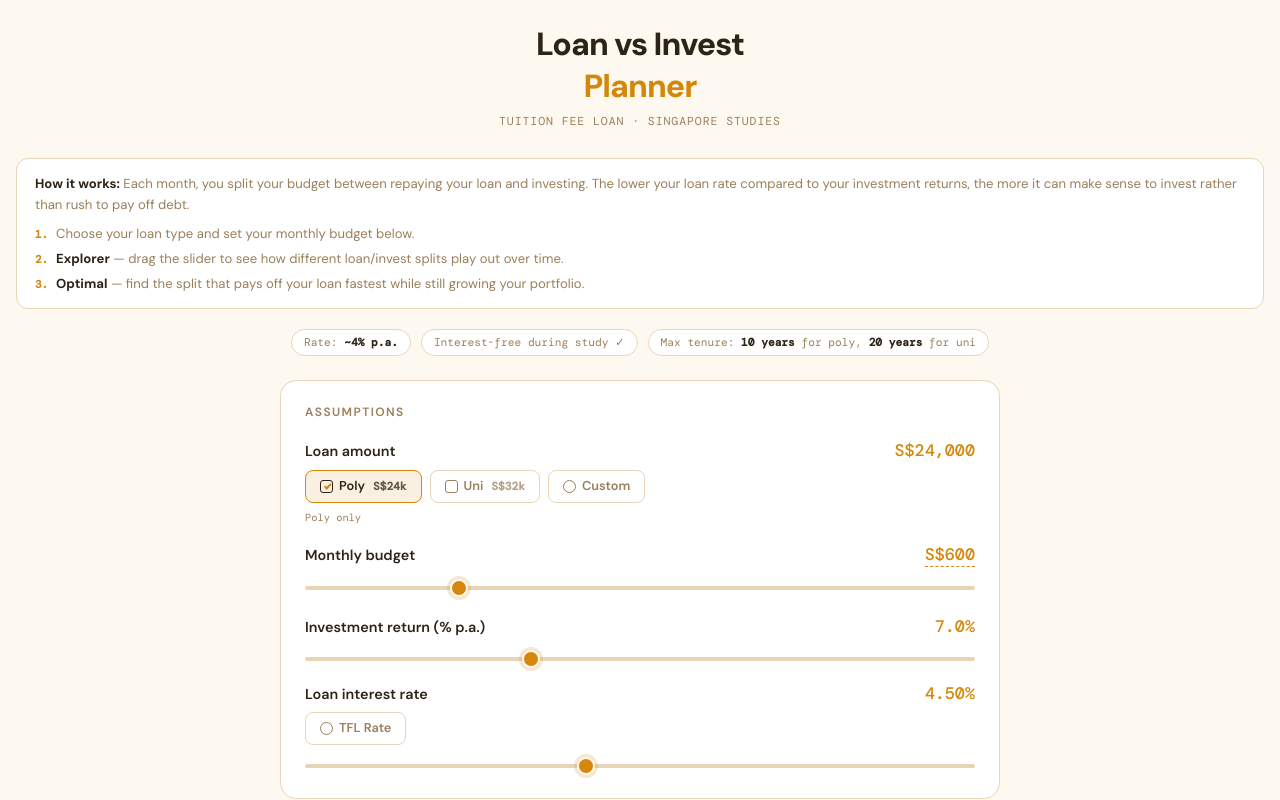
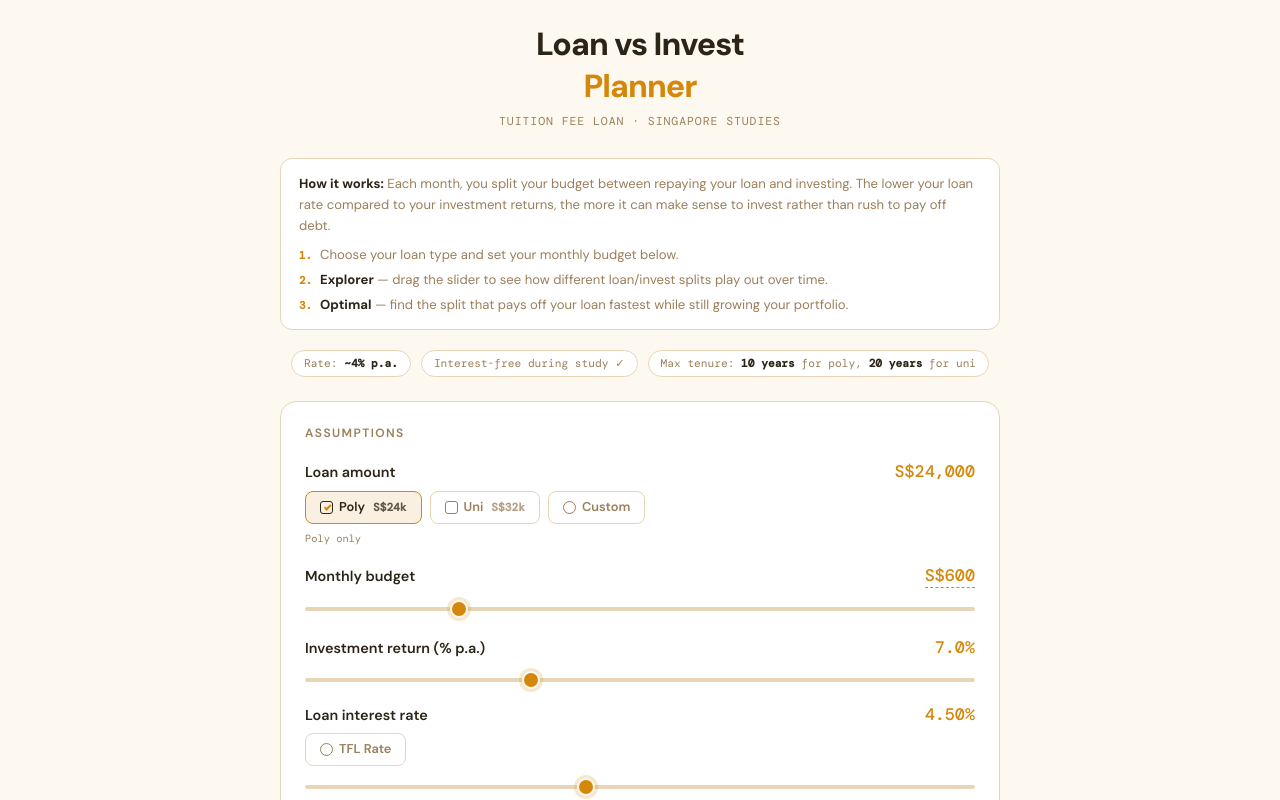
Before and after one commit to myriosMin/student-loan-vs-invest, a Next.js app: page / in a window 1280 px wide. Shown: the top 800 px of the page. Built offline with nearby package versions, Linux system fonts and the light colour scheme.

Commit message:
fix: normalize guide card width with other centered sections

```diff
--- a/app/globals.css
+++ b/app/globals.css
@@ -54,7 +54,8 @@ body {
   border: 1px solid var(--border);
   border-radius: 12px;
   padding: 14px 18px;
-  margin-bottom: 20px;
+  width: min(100%, 720px);
+  margin: 0 auto 20px;
   font-size: 0.82rem;
   color: var(--muted);
   line-height: 1.6;
@@ -62,18 +63,18 @@ body {
 .guide strong {
   color: var(--text);
 }
-.guide .guide-steps {
+.guide-steps {
   margin-top: 8px;
   display: flex;
   flex-direction: column;
   gap: 4px;
 }
-.guide .guide-step {
+.guide-step {
   display: flex;
   gap: 8px;
   align-items: baseline;
 }
-.guide .guide-step-num {
+.guide-step-num {
   font-family: var(--font-dm-mono), "DM Mono", monospace;
   font-size: 0.68rem;
   color: var(--accent);
```
